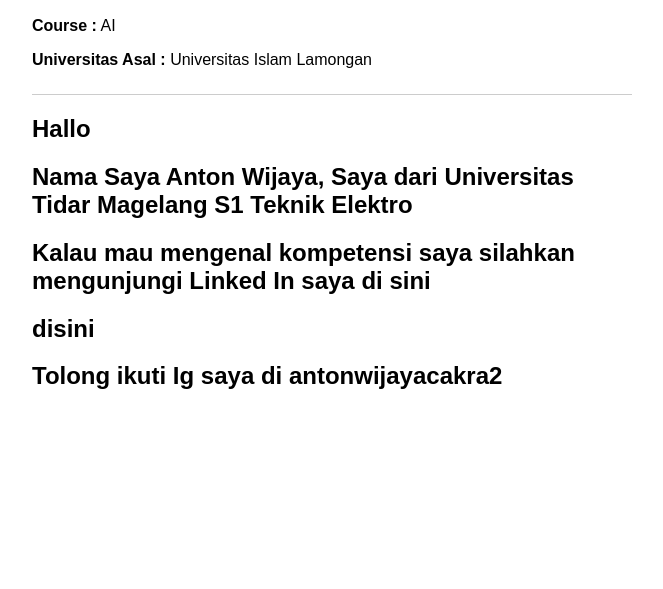
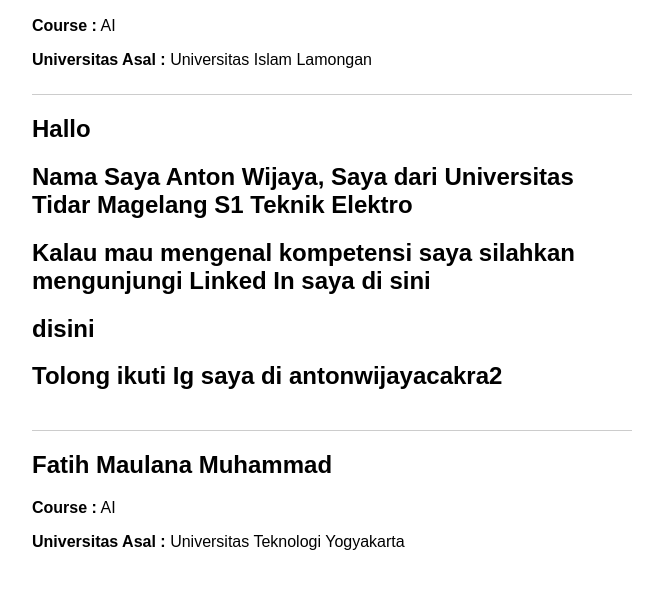
Before and after one commit to bagusdwsn/WebDevCollaborationProject, a plain HTML site: page index.html in a window 1280 px wide. Shown: the part 131-720 px from the top of the page, without its empty margins (308-971 px from the left). Drawn offline with Linux system fonts and the light colour scheme.

Commit message:
menambahkan perkenalan fatih

```diff
--- a/index.html
+++ b/index.html
@@ -52,6 +52,11 @@
       <h2>  Tolong ikuti Ig saya di antonwijayacakra2 </h2>
     </div>
 
+    <div class="member">
+        <h2>Fatih Maulana Muhammad</h2>
+        <p><strong>Course :</strong> AI</p>
+        <p><strong>Universitas Asal :</strong> Universitas Teknologi Yogyakarta</p>
+    </div>
 
 
 </div>
```
